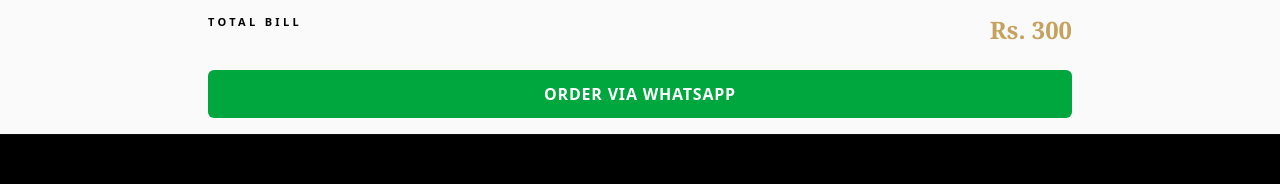
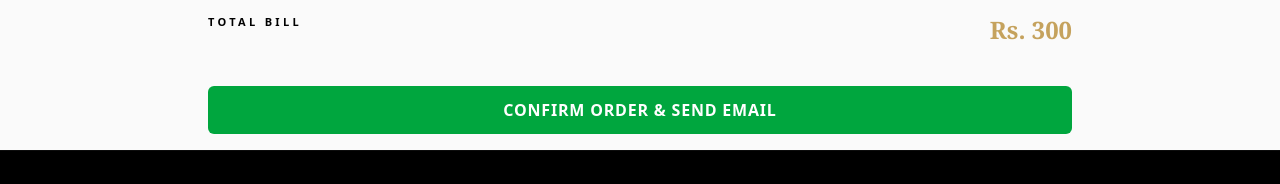
Before and after one commit to ladynest1-ctrl/Ladynest-srore, a Next.js app: page /checkout in a window 1280 px wide. Shown: the part 311-495 px from the top of the page. Built offline with nearby package versions, Linux system fonts and the light colour scheme; no server answers; a web font is replaced by a local one.

Commit message:
fix checkout file syntax

```diff
--- a/src/app/checkout/page.jsx
+++ b/src/app/checkout/page.jsx
@@ -24,7 +24,21 @@ export default function CheckoutPage() {
     window.open(`${baseUrl}?phone=${phoneNumber}&text=${encodeURIComponent(message)}`, '_blank');
   };
 
-  const cities = ["Lahore", "Karachi", "Islamabad", "Faisalabad", "Rawalpindi", "Multan", "Peshawar", "Quetta", "Sialkot", "Gujranwala"];
+  const handleOrderSubmit = async () => {
+    handleWhatsAppSend(false);
+
+    try {
+      const itemsList = cart.map(item => `${item.name} (${item.selectedColor || 'Standard'}) x${item.quantity}`).join(', ');
+
+      await fetch('/api/send-email', {
+        method: 'POST',
+        headers: { 'Content-Type': 'application/json' },
+        body: JSON.stringify({ itemsList, total }),
+      });
+    } catch (err) {
+      console.error("Email send failed:", err);
+    }
+  };
 
   const handleChange = (e) => {
     setFormData({ ...formData, [e.target.name]: e.target.value });
@@ -46,14 +60,14 @@ export default function CheckoutPage() {
           <span className="text-[11px] uppercase tracking-[0.3em] font-black text-black">Total Bill</span>
           <span className="text-2xl font-serif text-[#C5A25D] font-bold">Rs. {total.toLocaleString()}</span>
         </div>
+
+        <button
+          onClick={handleOrderSubmit}
+          className="mt-6 w-full bg-green-600 text-white py-3 rounded-md font-bold uppercase tracking-wider"
+        >
+          Confirm Order & Send Email
+        </button>
       </div>
-
-      <button
-        onClick={() => handleWhatsAppSend(false)}
-        className="mt-6 w-full bg-green-600 text-white py-3 rounded-md font-bold uppercase tracking-wider"
-      >
-        Order via WhatsApp
-      </button>
     </div>
   );
 }
```
